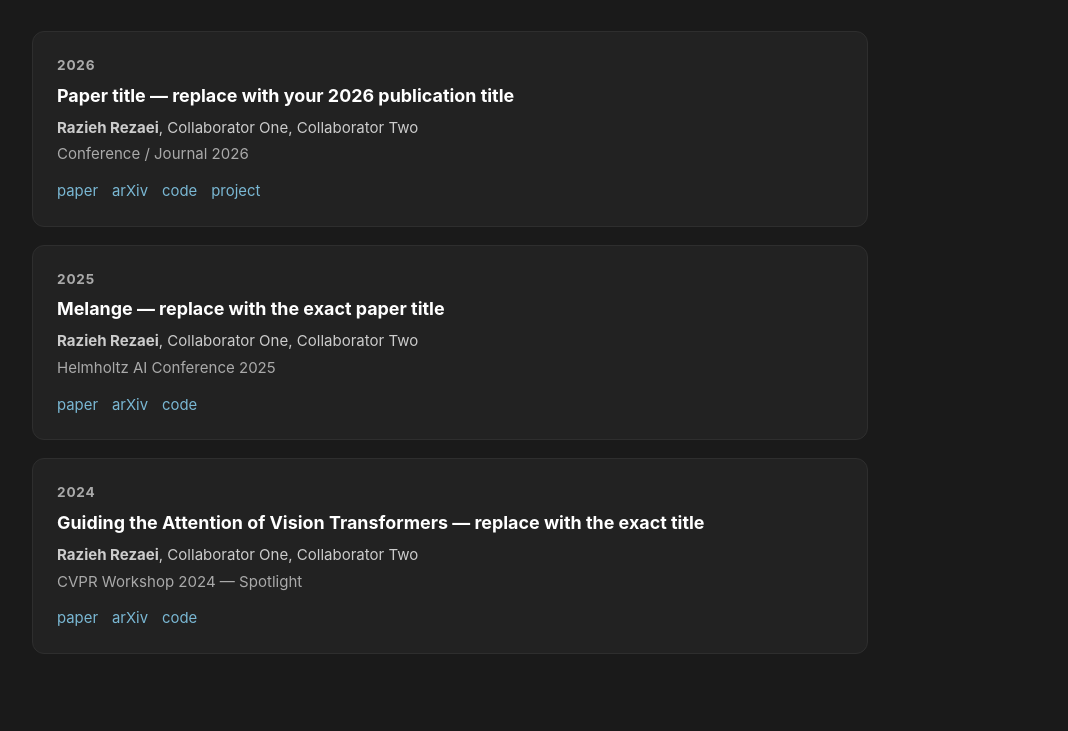
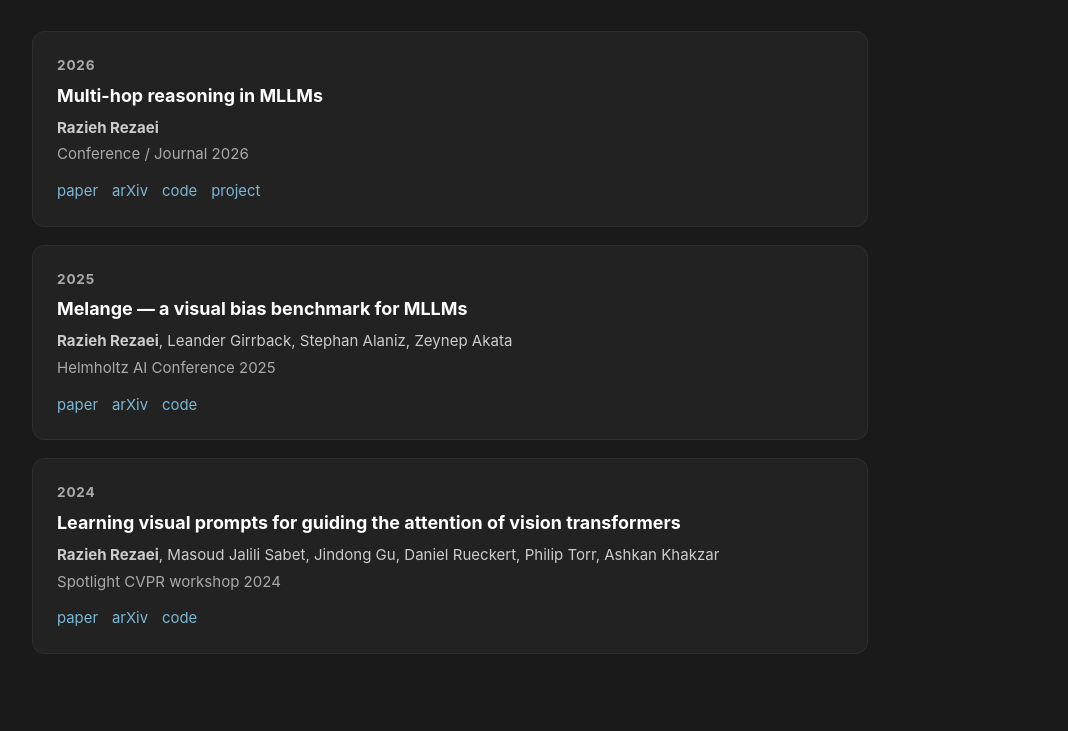
Before and after one commit to razirezaei/razirezaei.github.io, a plain HTML site: page papers.html in a window 1280 px wide. Shown: the part 257-988 px from the top of the page, without its empty margins (190-1258 px from the left). Drawn offline with Linux system fonts and the light colour scheme.

Commit message:
Update papers.html

```diff
--- a/papers.html
+++ b/papers.html
@@ -22,8 +22,8 @@
     <div class="paper-list">
       <article class="paper-card">
         <div class="paper-year">2026</div>
-        <h2 class="paper-title">Paper title — replace with your 2026 publication title</h2>
-        <p class="paper-authors"><strong>Razieh Rezaei</strong>, Collaborator One, Collaborator Two</p>
+        <h2 class="paper-title">Multi-hop reasoning in MLLMs</h2>
+        <p class="paper-authors"><strong>Razieh Rezaei</strong></p>
         <p class="paper-venue">Conference / Journal 2026</p>
         <div class="paper-links">
           <a href="https://example.com/paper-2026" target="_blank" rel="noopener">paper</a>
@@ -35,8 +35,8 @@
 
       <article class="paper-card">
         <div class="paper-year">2025</div>
-        <h2 class="paper-title">Melange — replace with the exact paper title</h2>
-        <p class="paper-authors"><strong>Razieh Rezaei</strong>, Collaborator One, Collaborator Two</p>
+        <h2 class="paper-title">Melange — a visual bias benchmark for MLLMs</h2>
+        <p class="paper-authors"><strong>Razieh Rezaei</strong>, Leander Girrback, Stephan Alaniz, Zeynep Akata</p>
         <p class="paper-venue">Helmholtz AI Conference 2025</p>
         <div class="paper-links">
           <a href="https://example.com/melange-paper" target="_blank" rel="noopener">paper</a>
@@ -47,9 +47,9 @@
 
       <article class="paper-card">
         <div class="paper-year">2024</div>
-        <h2 class="paper-title">Guiding the Attention of Vision Transformers — replace with the exact title</h2>
-        <p class="paper-authors"><strong>Razieh Rezaei</strong>, Collaborator One, Collaborator Two</p>
-        <p class="paper-venue">CVPR Workshop 2024 — Spotlight</p>
+        <h2 class="paper-title">Learning visual prompts for guiding the attention of vision transformers</h2>
+        <p class="paper-authors"><strong>Razieh Rezaei</strong>, Masoud Jalili Sabet, Jindong Gu, Daniel Rueckert, Philip Torr, Ashkan Khakzar</p>
+        <p class="paper-venue">Spotlight CVPR workshop 2024</p>
         <div class="paper-links">
           <a href="https://example.com/cvpr-2024-paper" target="_blank" rel="noopener">paper</a>
           <a href="https://example.com/cvpr-2024-arxiv" target="_blank" rel="noopener">arXiv</a>
```
